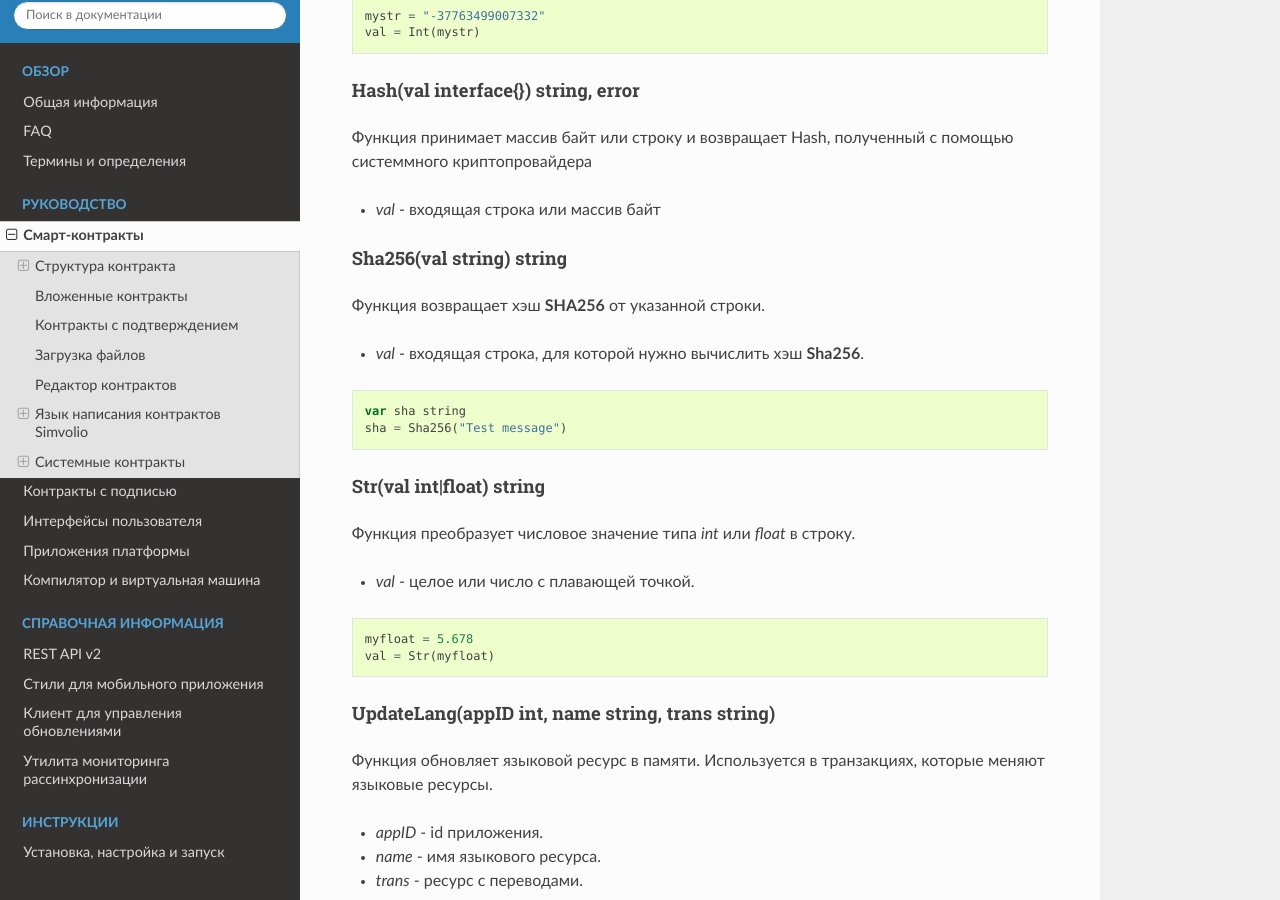
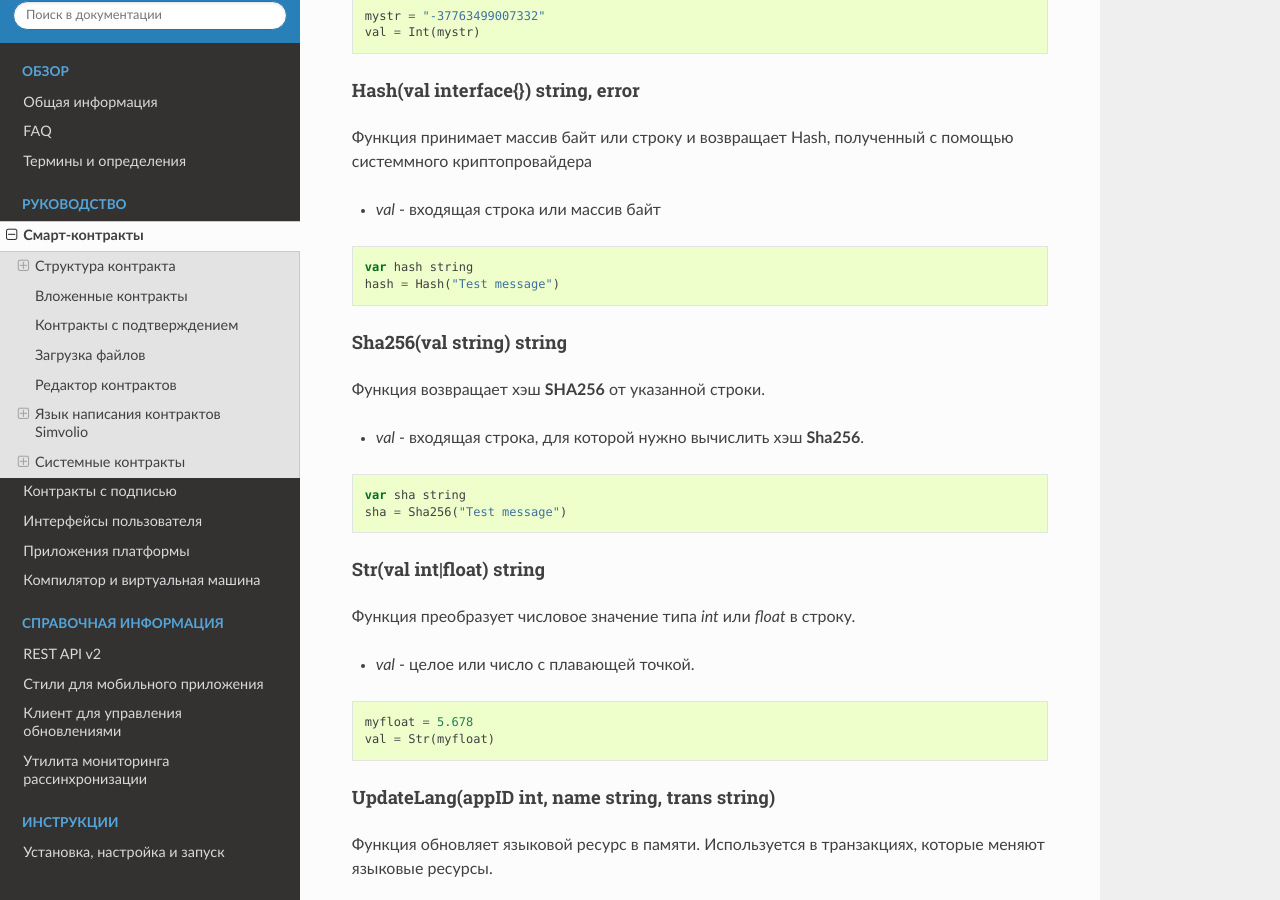
Before and after one commit to AplaProject/apla-docs-ru, a Sphinx documentation site: the page built from source/topics/script.rst, in a window 1280 px wide and 900 px high, scrolled down 27028 px. Built offline with Sphinx 7.4.7 and the Read the Docs theme 2.0.0, drawn with Linux system fonts in a browser that asks for light colours.

Commit message:
add code example

```diff
--- a/source/topics/script.rst
+++ b/source/topics/script.rst
@@ -1046,6 +1046,10 @@ Hash(val interface{}) string, error
 
 * *val* - входящая строка или массив байт
 
+.. code:: js
+
+    var hash string
+    hash = Hash("Test message")
 
 Sha256(val string) string
 ------------------------------
```
